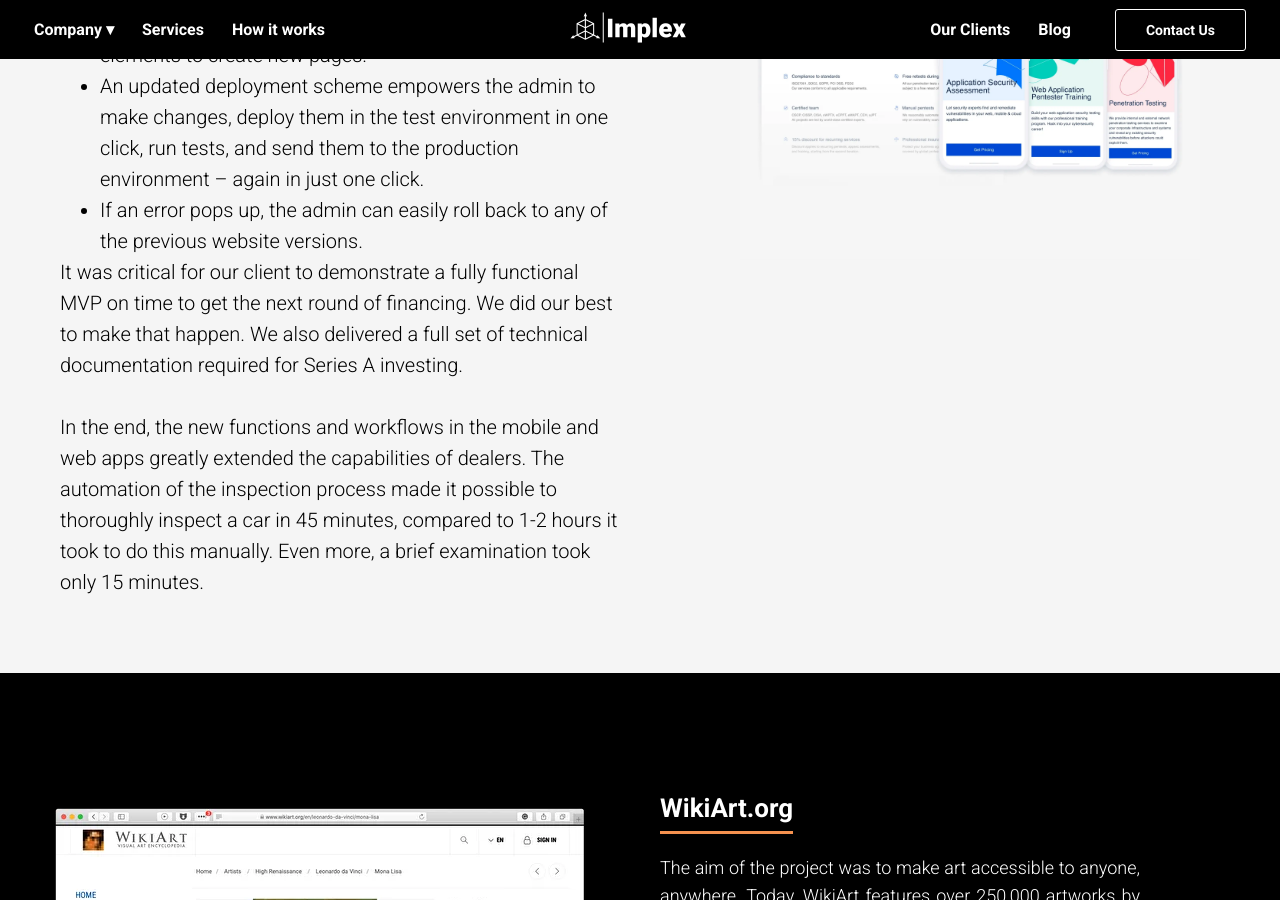
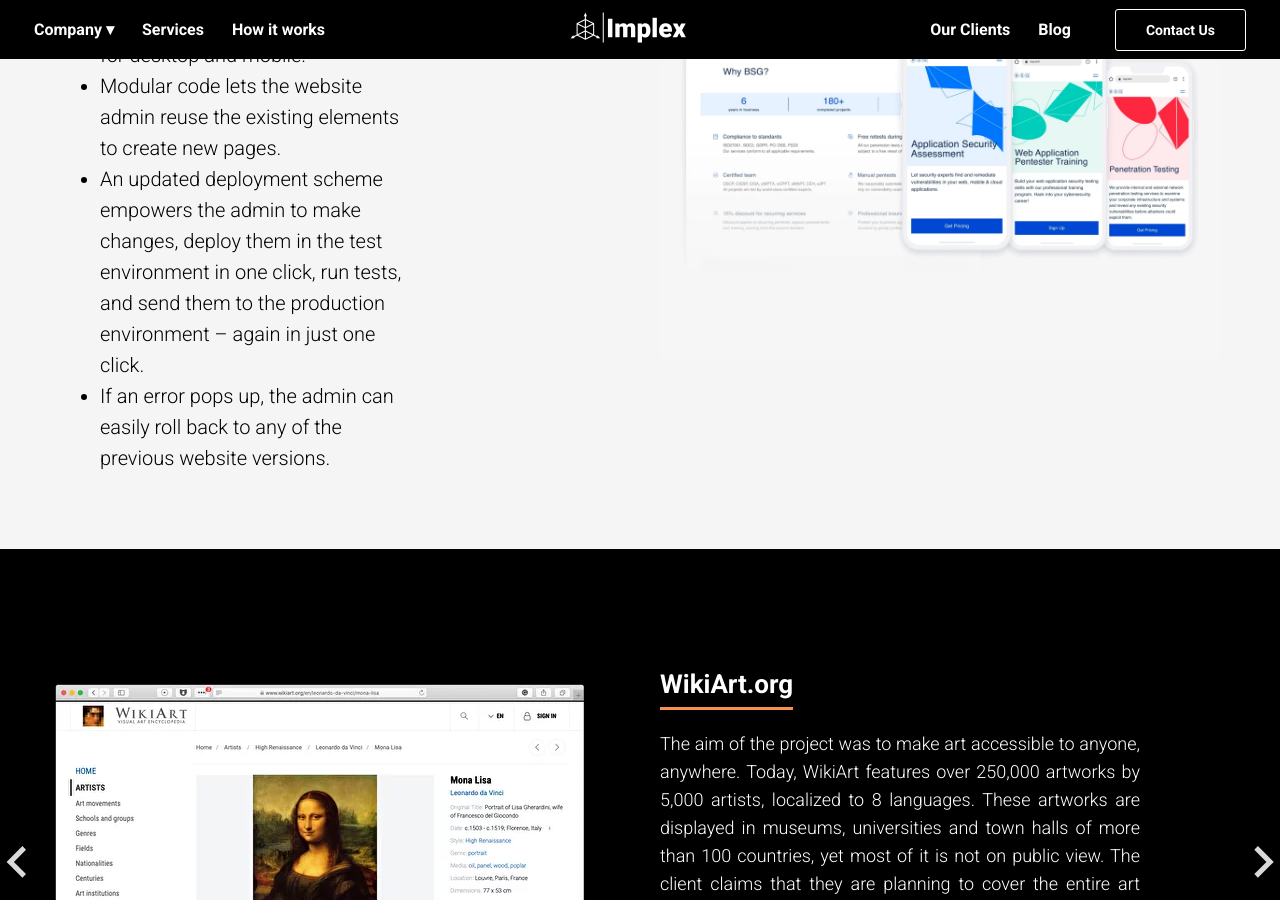
Before and after one commit to implex-code-repo/implex-site, a Jekyll site: the page built from _pages/case-study/bsg/bsg.html, in a window 1280 px wide and 900 px high, scrolled down 3177 px. Built offline with Jekyll 4.4.1, drawn with Linux system fonts in a browser that asks for light colours; nearby versions of some CDN libraries; library files that are not in the unit come from our copies.

Commit message:
Fix BSG case

```diff
--- a/_pages/case-study/bsg/bsg.html
+++ b/_pages/case-study/bsg/bsg.html
@@ -100,7 +100,7 @@
   <section class="section-grey">
     <div class="content">
       <div class="col-2">
-        <div class="column-wrapper big">
+        <div class="column-wrapper small">
           <h2>Results</h2>
           <ul>
             <li>A brand-new design comes with perfect usability and successfully represents the BSG brand.</li>
@@ -109,11 +109,8 @@
             <li>An updated deployment scheme empowers the admin to make changes, deploy them in the test environment in one click, run tests, and send them to the production environment – again in just one click.</li>
             <li>If an error pops up, the admin can easily roll back to any of the previous website versions.</li>
           </ul>
-          <div>It was critical for our client to demonstrate a fully functional MVP on time to get the next round of financing. We did our best to make that happen. We also delivered a full set of technical documentation required for Series A investing.</div>
-          <br />
-          <div>In the end, the new functions and workflows in the mobile and web apps greatly extended the capabilities of dealers. The automation of the inspection process made it possible to thoroughly inspect a car in 45 minutes, compared to 1-2 hours it took to do this manually. Even more, a brief examination took only 15 minutes.</div>
         </div>
-        <div class="column-wrapper margin-left">
+        <div class="column-wrapper huge">
           <div class="image" id="image3" style="background-image: url('../../assets/img/case-study/bsg/results.webp')"></div>
         </div>
       </div>
```
Also changed, not shown: other parts of _pages/case-study/bsg/bsg.html (+1 -1 lines).
